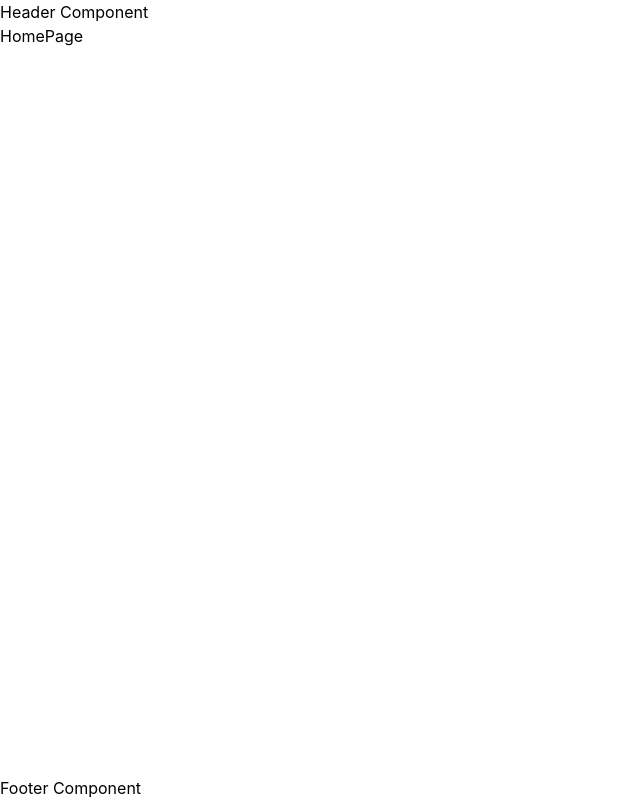
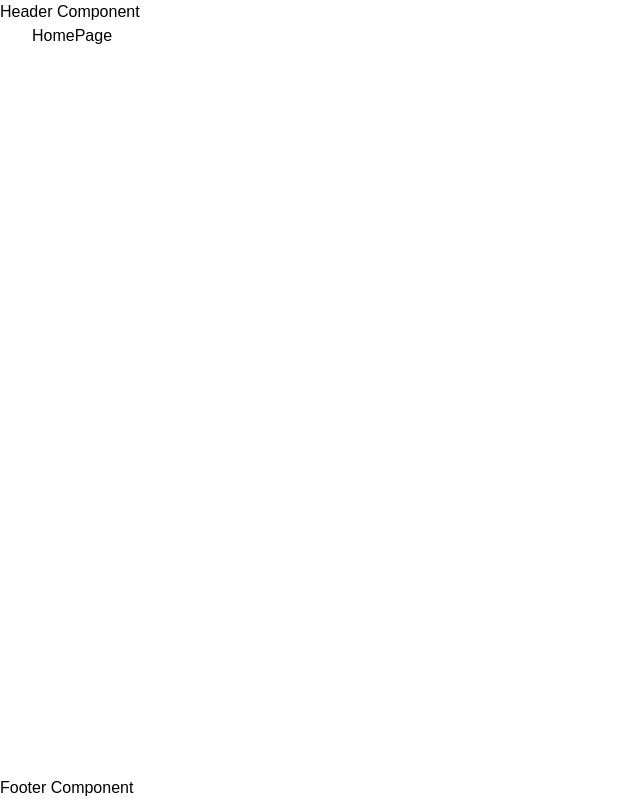
Before and after one commit to price-tag-tech/pricetag-frontend, a React (Create React App) app: page / in a window 1280 px wide. Shown: the whole page, without its empty margins (0-640 px from the left). Built offline with nearby package versions, Linux system fonts and the light colour scheme.

Commit message:
Auto layout spacing

```diff
--- /dev/null
+++ b/src/components/layout/Container.tsx
@@ -0,0 +1,30 @@
+import React from 'react';
+
+interface ContainerProps {
+  children: React.ReactNode;
+  fluid?: boolean;
+  className?: string;
+  noPadding?: boolean;
+}
+
+const Container: React.FC<ContainerProps> = ({
+  children,
+  fluid = false,
+  className = '',
+  noPadding = false,
+}) => {
+  return (
+    <div
+      className={`
+        mx-auto
+        ${fluid ? 'w-full' : 'max-w-[1440px]'}
+        ${noPadding ? '' : 'px-4 sm:px-6 lg:px-8'}
+        ${className}
+      `}
+    >
+      {children}
+    </div>
+  );
+};
+
+export default Container;
--- a/src/components/layout/MainLayout.tsx
+++ b/src/components/layout/MainLayout.tsx
@@ -2,13 +2,16 @@ import React from 'react';
 import { Outlet } from 'react-router-dom';
 import Header from './Header';
 import Footer from './Footer';
+import Container from './Container';
 
 const MainLayout: React.FC = () => {
   return (
-    <div className="min-h-screen flex flex-col">
+    <div className="min-h-screen flex flex-col overflow-x-hidden">
       <Header />
       <main className="flex-grow">
-        <Outlet />
+        <Container>
+          <Outlet />
+        </Container>
       </main>
       <Footer />
     </div>
--- /dev/null
+++ b/src/components/layout/Section.tsx
@@ -0,0 +1,34 @@
+import React from 'react';
+import Container from './Container';
+
+interface SectionProps {
+  children: React.ReactNode;
+  className?: string;
+  containerClassName?: string;
+  fullWidth?: boolean;
+  noPadding?: boolean;
+  containerFluid?: boolean;
+}
+
+const Section: React.FC<SectionProps> = ({
+  children,
+  className = '',
+  containerClassName = '',
+  fullWidth = false,
+  noPadding = false,
+  containerFluid = false,
+}) => {
+  return (
+    <section className={`w-full ${noPadding ? '' : 'py-8 md:py-12'} ${className}`}>
+      {fullWidth ? (
+        children
+      ) : (
+        <Container fluid={containerFluid} className={containerClassName}>
+          {children}
+        </Container>
+      )}
+    </section>
+  );
+};
+
+export default Section;
--- a/src/index.css
+++ b/src/index.css
@@ -2,13 +2,31 @@
 @tailwind components;
 @tailwind utilities;
 
-body {
+/* body {
   margin: 0;
   font-family: -apple-system, BlinkMacSystemFont, 'Segoe UI', 'Roboto', 'Oxygen',
     'Ubuntu', 'Cantarell', 'Fira Sans', 'Droid Sans', 'Helvetica Neue',
     sans-serif;
   -webkit-font-smoothing: antialiased;
   -moz-osx-font-smoothing: grayscale;
+} */
+
+body {
+  margin: 0;
+  padding: 0;
+  overflow-x: hidden;
+  font-family: 'Poppins', sans-serif;
+  -webkit-font-smoothing: antialiased;
+  -moz-osx-font-smoothing: grayscale;
+}
+
+html {
+  box-sizing: border-box;
+  overflow-x: hidden;
+}
+
+*, *:before, *:after {
+  box-sizing: inherit;
 }
 
 code {
```
